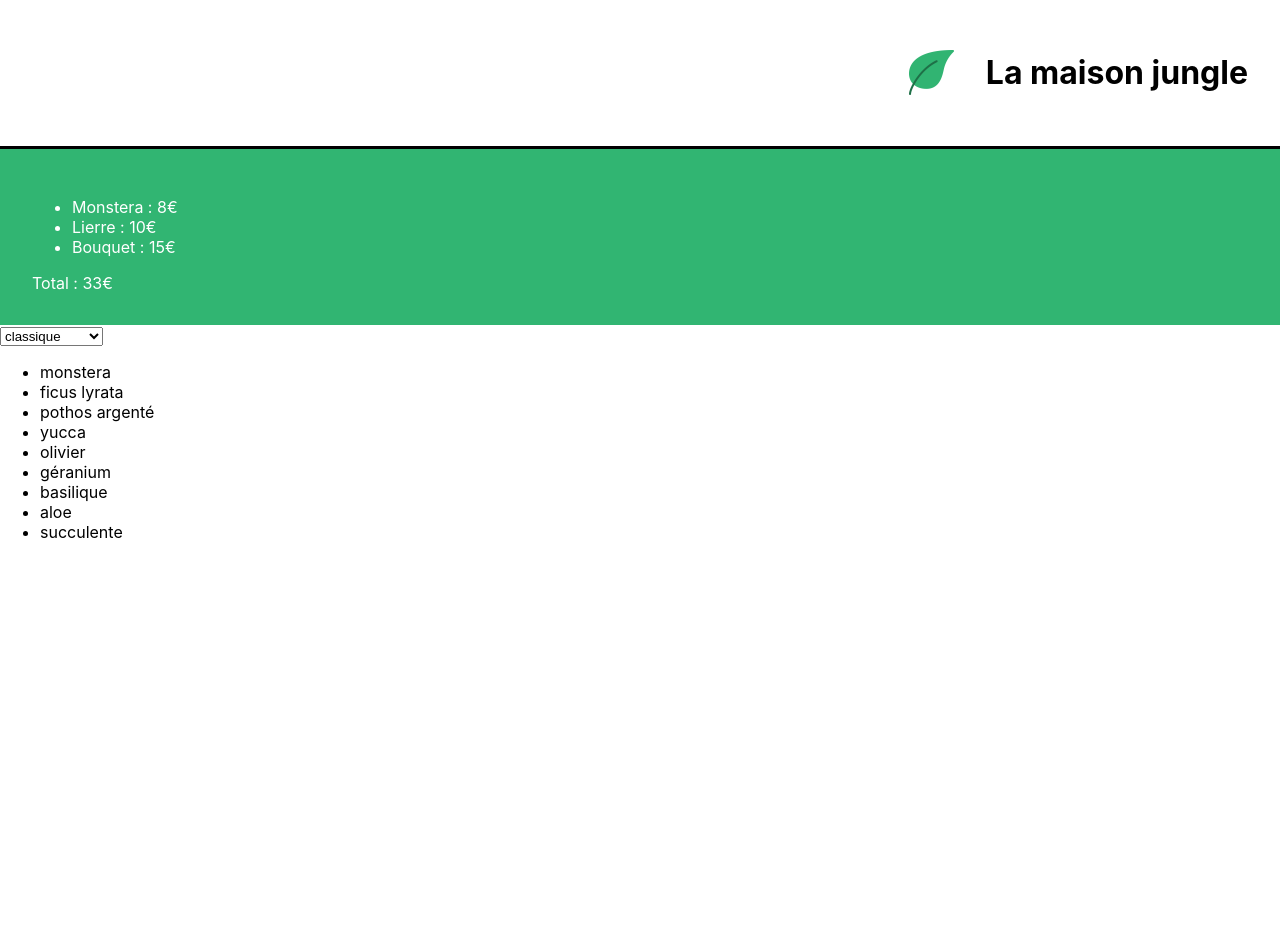
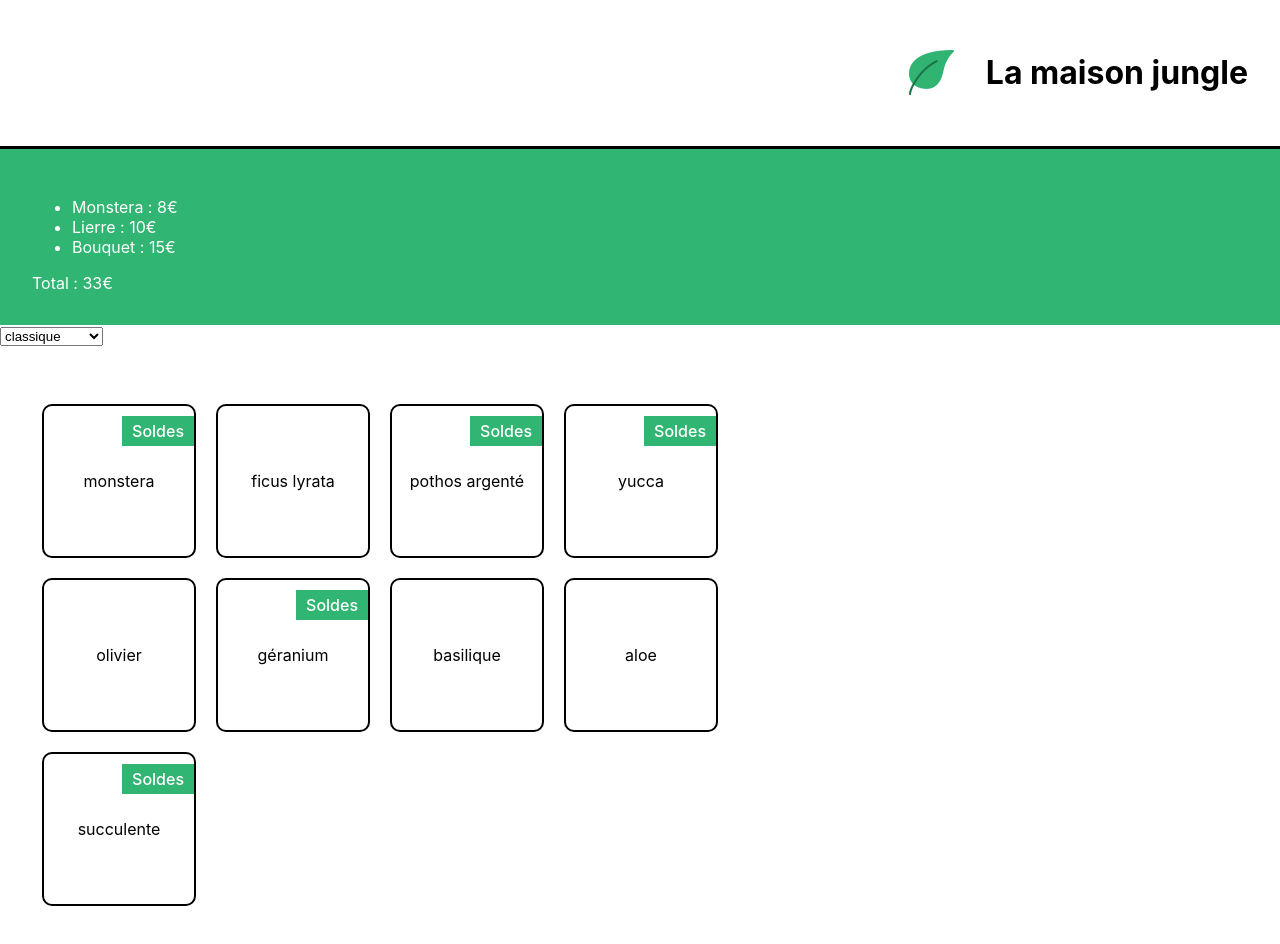
Before and after one commit to aaronted009/la-maison-jungle, a React (Create React App) app: page / in a window 1280 px wide. Shown: the top 944 px of the page. Before the commit the page ends 800 px from the top, so only its background shows below. Built offline with nearby package versions, Linux system fonts and the light colour scheme.

Commit message:
Add ShoppingList component & conditional display

```diff
--- a/src/components/ShoppingList.js
+++ b/src/components/ShoppingList.js
@@ -1,4 +1,5 @@
 import { plantList } from "../data/plantList";
+import "../style/ShoppingList.css"
 
 function ShoppingList() {
   const categories = plantList.reduce((unique, plant) => {
@@ -17,9 +18,12 @@
           </option>
         ))}
       </select>
-      <ul>
+      <ul className="lmj-plant-list">
         {plantList.map((plant) => (
-          <li key={plant.id}>{plant.name}</li>
+          <li key={plant.id} className="lmj-plant-item">
+            {plant.name}
+            {plant.isSpecialOffer && <div className="lmj-sales">Soldes</div>}
+          </li>
         ))}
       </ul>
     </div>
--- a/src/data/plantList.js
+++ b/src/data/plantList.js
@@ -2,46 +2,55 @@
 	{
 		name: 'monstera',
 		category: 'classique',
+        isSpecialOffer: true,
 		id: '1ed'
 	},
 	{
 		name: 'ficus lyrata',
 		category: 'classique',
+        isSpecialOffer: false,
 		id: '2ab'
 	},
 	{
 		name: 'pothos argenté',
 		category: 'classique',
+        isSpecialOffer: true,
 		id: '3sd'
 	},
 	{
 		name: 'yucca',
 		category: 'classique',
+        isSpecialOffer: true,
 		id: '4kk'
 	},
 	{
 		name: 'olivier',
 		category: 'extérieur',
+        isSpecialOffer: false,
 		id: '5pl'
 	},
 	{
 		name: 'géranium',
 		category: 'extérieur',
+        isSpecialOffer: true,
 		id: '6uo'
 	},
 	{
 		name: 'basilique',
 		category: 'extérieur',
+        isSpecialOffer: false,
 		id: '7ie'
 	},
 	{
 		name: 'aloe',
 		category: 'plante grasse',
+        isSpecialOffer: false,
 		id: '8fp'
 	},
 	{
 		name: 'succulente',
 		category: 'plante grasse',
+        isSpecialOffer: true,
 		id: '9vn'
 	}
 ]
--- /dev/null
+++ b/src/style/ShoppingList.css
@@ -0,0 +1,30 @@
+.lmj-plant-list {
+	list-style-type: none;
+	padding: 32px;
+	display: flex;
+	flex-wrap: wrap;
+	max-width: 800px;
+}
+
+.lmj-plant-item {
+	border: solid 2px black;
+	border-radius: 10px;
+	height: 150px;
+	width: 150px;
+	margin: 10px;
+	display: flex;
+	align-items: center;
+	justify-content: center;
+	flex-direction: column;
+	position: relative;
+}
+
+.lmj-sales {
+	position: absolute;
+	right: 0px;
+	top: 10px;
+	font-weight: 500;
+	color: white;
+	padding: 5px 10px;
+	background-color: #31b572;
+}
```
